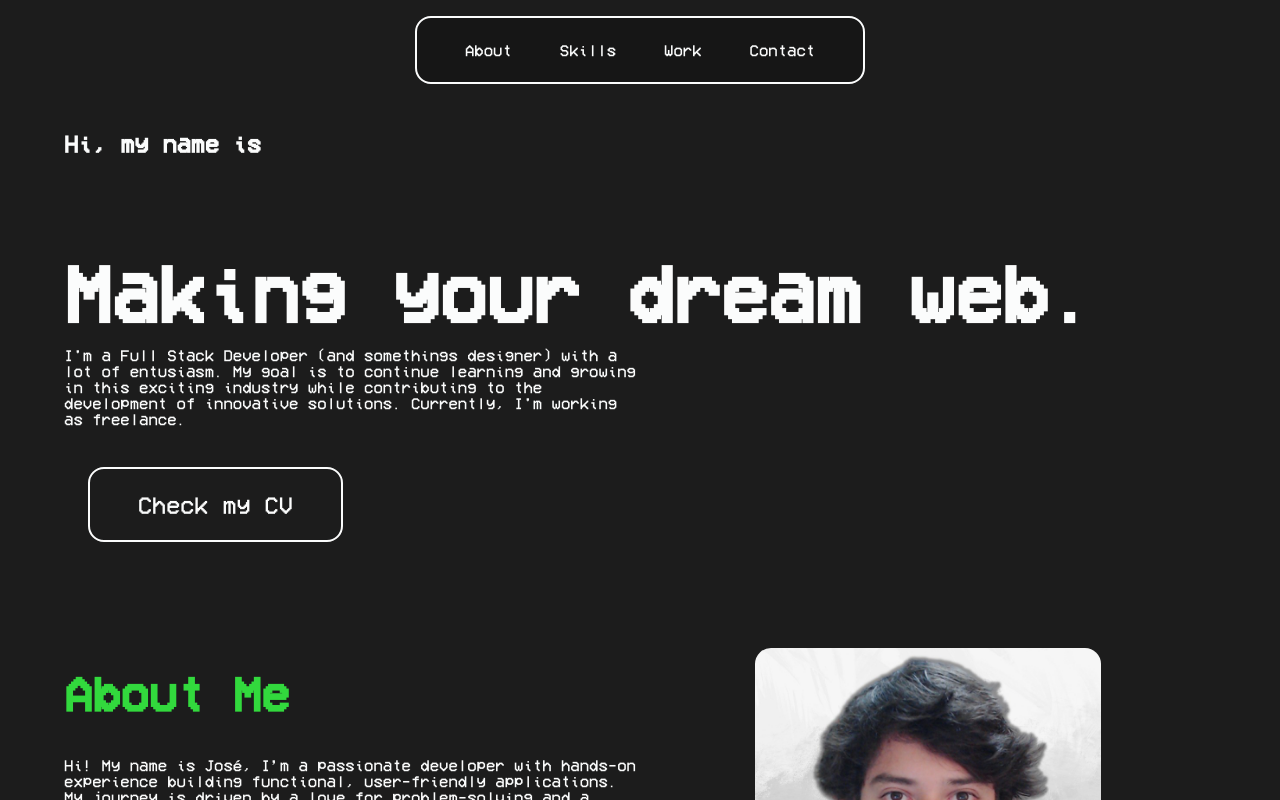
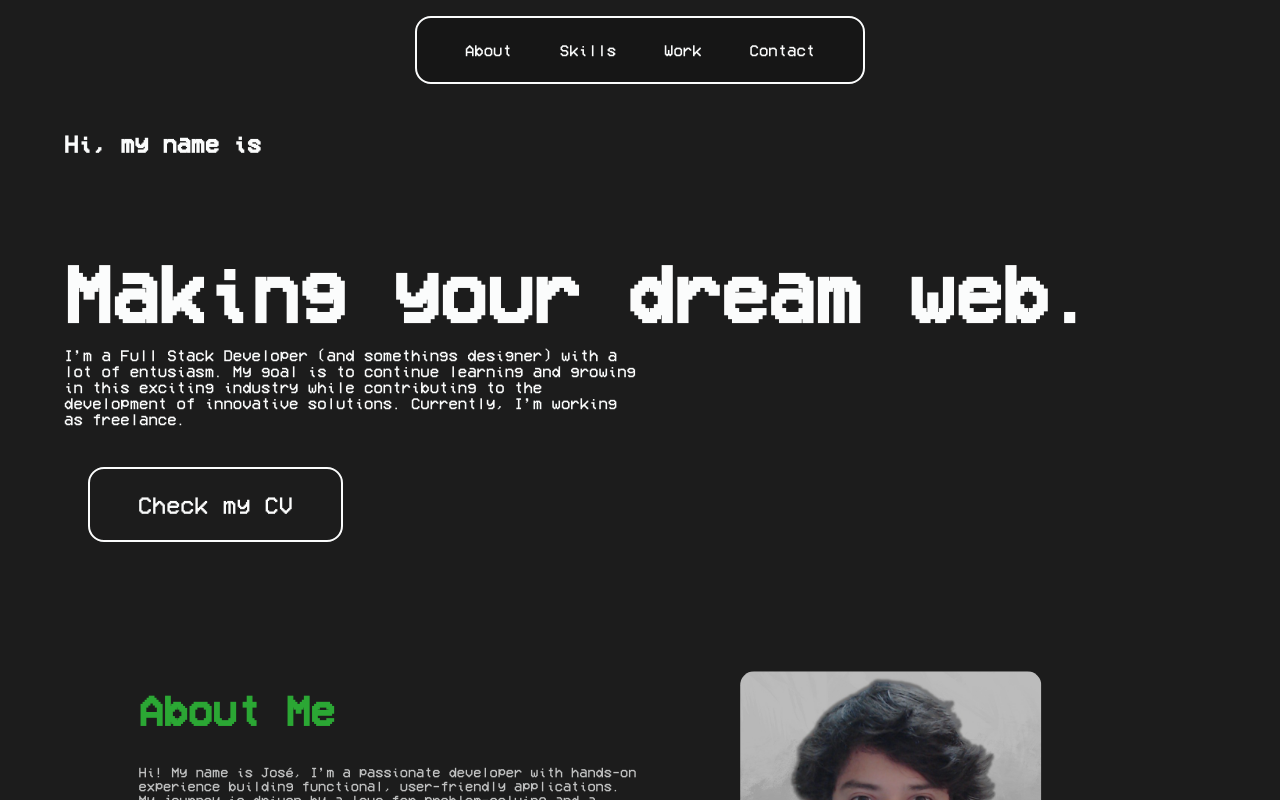
Before and after one commit to JUnzuetaLuza/portfolioUnzueta, a React (Vite) app: page / in a window 1280 px wide. Shown: the top 800 px of the page. Built offline with nearby package versions, Linux system fonts and the light colour scheme.

Commit message:
feat: Section animations

```diff
--- a/src/App.css
+++ b/src/App.css
@@ -22,6 +22,12 @@
             color: #1C1C1C;
         }
     }
+}
+
+section {
+    animation: appear ease;
+    animation-timeline: view();
+    animation-range: entry 0%;
 }
 
 .homeSection {
@@ -206,3 +212,14 @@
         width: 0ch;
     }
 }
+
+@keyframes appear {
+    from {
+        opacity: 0;
+        scale: 0.5;
+    }
+    to {
+        opacity: 1;
+        scale: 1;
+    }
+}
--- a/src/App.jsx
+++ b/src/App.jsx
@@ -1,5 +1,5 @@
 import './App.css'
-import React, { useRef, useState } from 'react'
+import { useRef, useState } from 'react'
 import pfPic from './assets/pfPic.jpg'
 import CV from './assets/JoseUnzueta-CV_EN.pdf'
 import github from './assets/github.png'
@@ -71,7 +71,7 @@ function App() {
         <h1>Hi, my name is</h1>
         <h2>José Unzueta</h2>
         <h3>Making your dream web.</h3>
-        <p>I'm a Full Stack Developer (and somethings designer) with a lot of entusiasm. My goal is to continue learning and growing in this exciting industry while contributing to the development of innovative solutions. Currently, I'm working as freelance.</p>
+        <p>I’m a Full Stack Developer (and somethings designer) with a lot of entusiasm. My goal is to continue learning and growing in this exciting industry while contributing to the development of innovative solutions. Currently, I’m working as freelance.</p>
         <button onClick={handleDownload}>Check my CV</button>
       </section>
       <section ref={aboutRef} className='aboutSection'>
```
